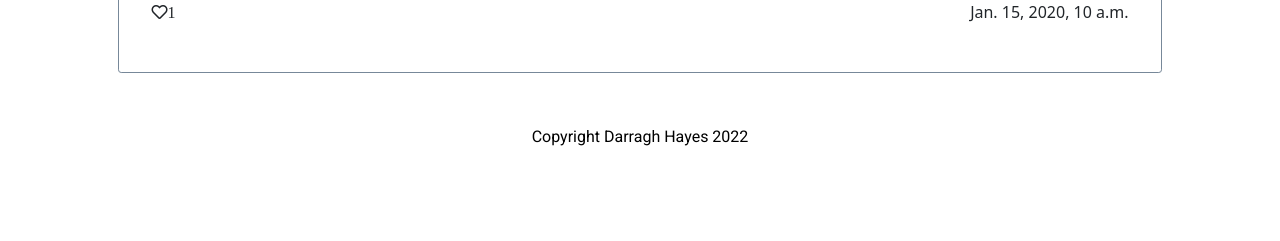
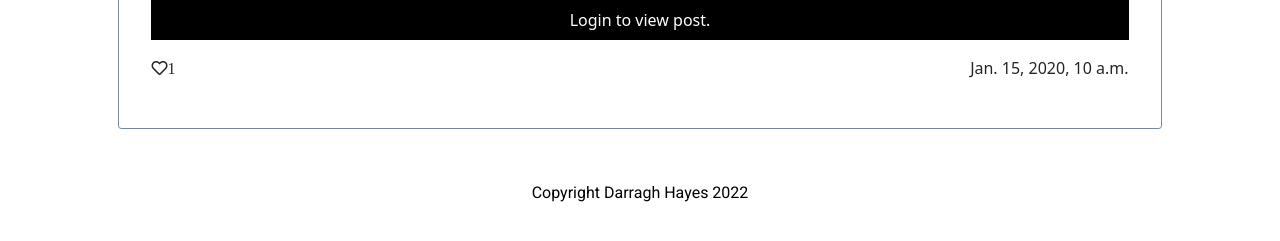
Before and after one commit to DazHaze/PlantGram, a Django app: page / in a window 1280 px wide. Shown: the part 313-554 px from the top of the page. Run offline with Django 4.2, Linux system fonts and the light colour scheme; tables that the repository leaves empty hold one stand-in row (values such as "Sample post").

Commit message:
Login to view post

```diff
--- a/templates/index.html
+++ b/templates/index.html
@@ -36,6 +36,7 @@
                     {% else %}
                     <div>
                         <img src="{{ post.featured_image.url}}" class="zoom" alt="">
+                        <p style="text-align:center; background-color:black; color:white; padding:0.5rem;">Login to view post.</p>
                       </div>
                     {% endif %}
                 </div>
```
